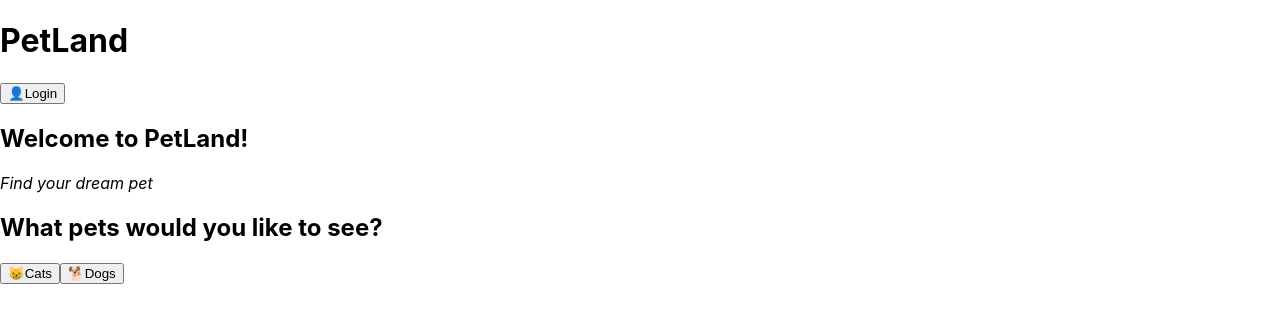
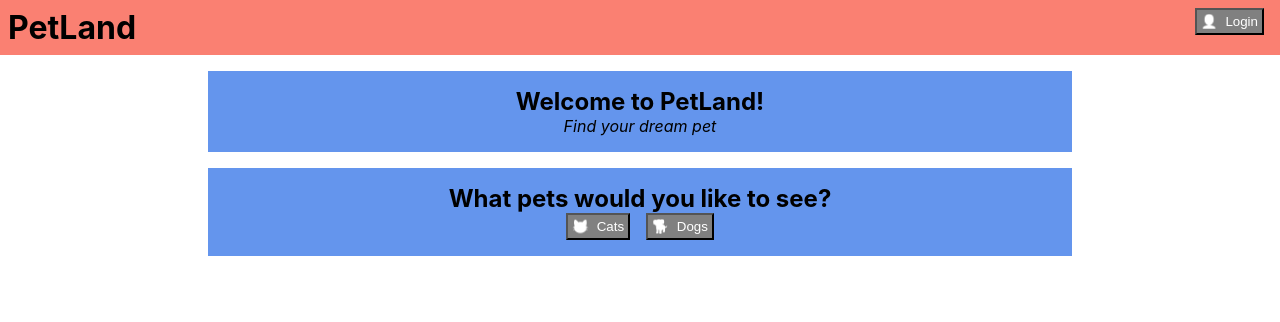
Before and after one commit to noribang/react_08_20221205, a React (Create React App) app: page / in a window 1280 px wide. Shown: the top 322 px of the page. Built offline with nearby package versions, Linux system fonts and the light colour scheme.

Commit message:
Imported style.css to index.js.

```diff
--- a/src/index.js
+++ b/src/index.js
@@ -1,6 +1,7 @@
 import React from 'react';
 import ReactDOM from 'react-dom/client';
 import './index.css';
+import './style.css'
 // import App from './App';
 import reportWebVitals from './reportWebVitals';
 
--- /dev/null
+++ b/src/style.css
@@ -0,0 +1,44 @@
+* {
+    margin: 0;
+    padding: 0;
+}
+
+header {
+    background-color: salmon;
+    display: flex;
+    justify-content: space-between;
+    align-content: center;
+    padding: 0.5rem;
+}
+
+button {
+    background-color: gray;
+    color: white;
+    padding: 0.25rem;
+    margin: 0 0.5rem;
+}
+
+button span[role="img"] {
+    color: transparent;
+    text-shadow: 0 0 0 white;
+    margin-right: 0.5rem;
+}
+
+main {
+    margin: 0 auto;
+    width: 70vw;
+}
+
+.card {
+    margin: 1rem;
+    display: flex;
+    flex-direction: column;
+    justify-content: center;
+    align-items: center;
+    padding: 1rem;
+    background-color: cornflowerblue;
+}
+
+.card h3, .card h4 {
+    margin-bottom: 1em;
+}
```
